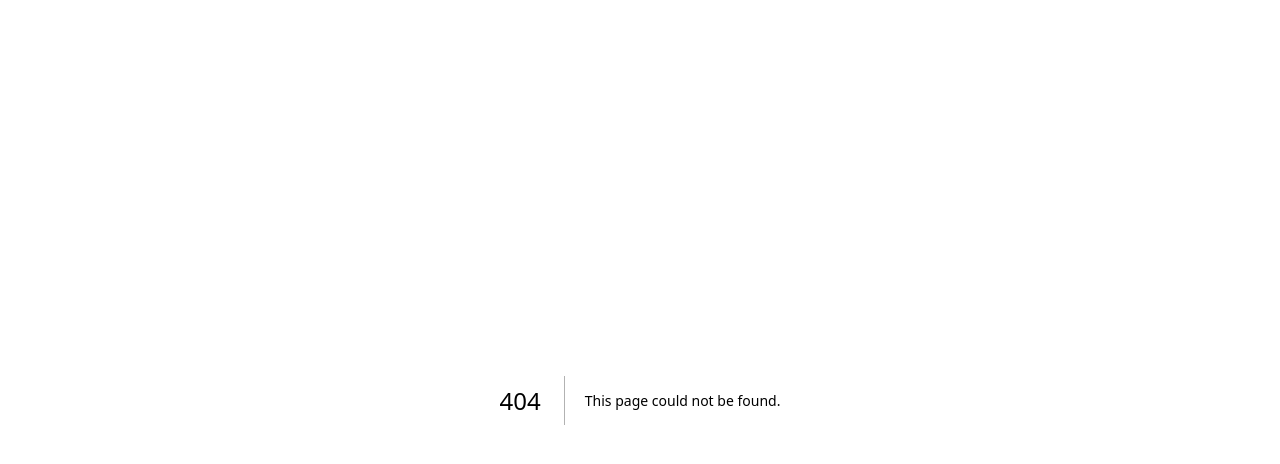
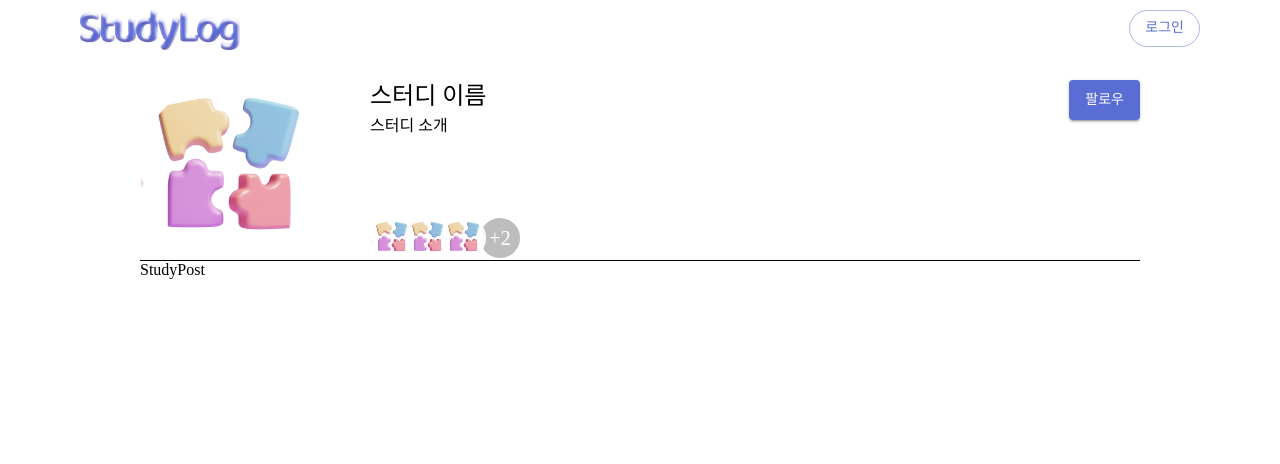
Before and after one commit to dev-Dive/StudyLog, a Next.js app in the folder front/: page /study in a window 1280 px wide. Before the commit this address had no page. Shown: the top 464 px of the page. Built offline with nearby package versions, Linux system fonts and the light colour scheme; a web font is replaced by a local one.

Commit message:
feat: 스터디 보기 레이아웃 잡기
SL-126

```diff
--- /dev/null
+++ b/front/api/Study/getStudyInfo.ts
@@ -0,0 +1 @@
+import { Api } from '../instance'
--- /dev/null
+++ b/front/app/study/layout.tsx
@@ -0,0 +1,42 @@
+'use client'
+
+import React from 'react'
+import styled from '@emotion/styled'
+import Header from '@/components/Header'
+import { ToastContainer } from 'react-toastify'
+
+import { ThemeProvider } from '@mui/material/styles'
+import theme from '@/styles/theme'
+
+export default function CreateLayout({
+  children,
+}: {
+  children: React.ReactNode
+}) {
+  return (
+    <ThemeProvider theme={theme}>
+      <Header />
+      <S.Layout>{children}</S.Layout>
+      <ToastContainer
+        position="top-right" // 알람 위치 지정
+        autoClose={2000} // 자동 off 시간
+        hideProgressBar={false} // 진행시간바 숨김
+        closeOnClick // 클릭으로 알람 닫기
+        rtl={false} // 알림 좌우 반전
+        draggable // 드래그 가능
+        pauseOnHover // 마우스를 올리면 알람 정지
+        theme="colored"
+        // limit={1} // 알람 개수 제한
+      />
+    </ThemeProvider>
+  )
+}
+
+const S = {
+  Layout: styled.section`
+    display: flex;
+    justify-content: center;
+    width: 100%;
+    height: 100vh;
+  `,
+}
--- /dev/null
+++ b/front/app/study/page.tsx
@@ -0,0 +1,10 @@
+import StudyContent from '@/components/Study/index'
+import React from 'react'
+
+export default function Study() {
+  return (
+    <div>
+      <StudyContent />
+    </div>
+  )
+}
--- /dev/null
+++ b/front/components/Study/StudyInfo.tsx
@@ -0,0 +1,65 @@
+import { Avatar, Typography, AvatarGroup, Button } from '@mui/material'
+import styled from '@emotion/styled'
+
+export default function StudyInfo() {
+  return (
+    <S.Layout>
+      <S.Profile>
+        <Avatar
+          alt="Remy Sharp"
+          src="/assets/default-post-thumNail.png"
+          sx={{ width: 180, height: 180 }}
+        />
+        <S.Info>
+          <div>
+            <Typography variant="h5" component="h5">
+              스터디 이름
+            </Typography>
+            <Typography variant="subtitle1" component="div">
+              스터디 소개
+            </Typography>
+          </div>
+
+          <AvatarGroup max={4}>
+            <Avatar alt="Remy Sharp" src="/assets/default-post-thumNail.png" />
+            <Avatar
+              alt="Travis Howard"
+              src="/assets/default-post-thumNail.png"
+            />
+            <Avatar alt="Cindy Baker" src="/assets/default-post-thumNail.png" />
+            <Avatar
+              alt="Agnes Walker"
+              src="/assets/default-post-thumNail.png"
+            />
+            <Avatar
+              alt="Trevor Henderson"
+              src="/assets/default-post-thumNail.png"
+            />
+          </AvatarGroup>
+        </S.Info>
+      </S.Profile>
+      <Button variant="contained" color="primary" sx={{ height: 40 }}>
+        팔로우
+      </Button>
+    </S.Layout>
+  )
+}
+
+const S = {
+  Layout: styled.section`
+    display: flex;
+    width: 1000px;
+    justify-content: space-between;
+    margin-top: 20px;
+    border-bottom: 1px solid black;
+  `,
+  Profile: styled.div`
+    display: flex;
+  `,
+  Info: styled.div`
+    margin-left: 50px;
+    display: flex;
+    flex-direction: column;
+    justify-content: space-between;
+  `,
+}
--- /dev/null
+++ b/front/components/Study/StudyPost.tsx
@@ -0,0 +1,5 @@
+import React from 'react'
+
+export default function StudyPost() {
+  return <div>StudyPost</div>
+}
--- /dev/null
+++ b/front/components/Study/index.tsx
@@ -0,0 +1,21 @@
+'use client'
+
+import React from 'react'
+import StudyInfo from './StudyInfo'
+import StudyPost from './StudyPost'
+import styled from '@emotion/styled'
+
+export default function StudyContent() {
+  return (
+    <S.Layout>
+      <StudyInfo />
+      <StudyPost />
+    </S.Layout>
+  )
+}
+
+const S = {
+  Layout: styled.main`
+    width: 100%;
+  `,
+}
```
